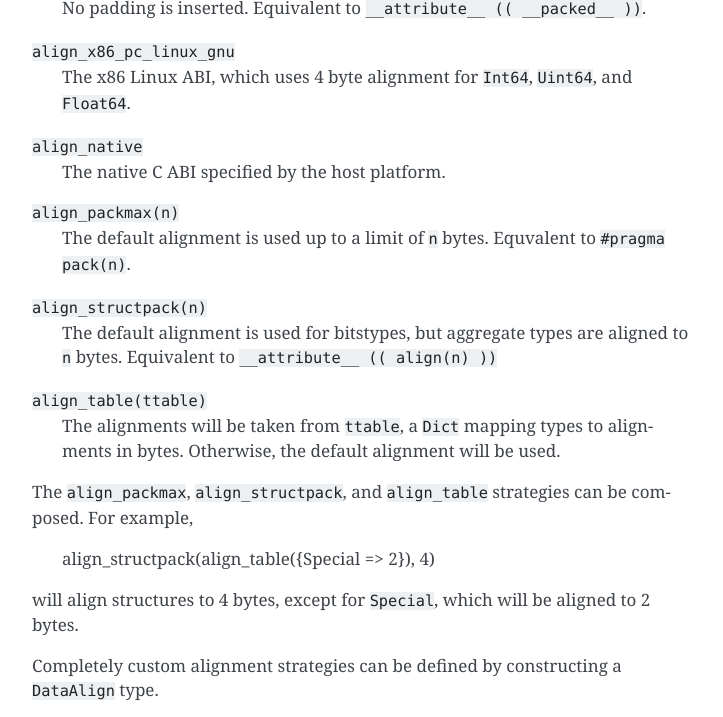
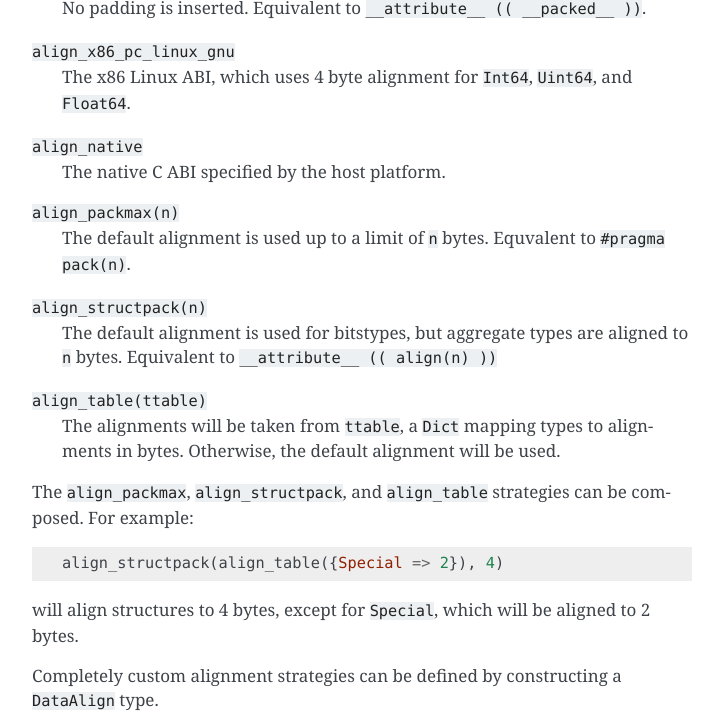
Before and after one commit to pao/StrPack.jl, a Sphinx documentation site: the page built from doc/index.rst, in a window 1280 px wide and 900 px high, scrolled down 2700 px, cut to the strip 0-717 px from the top of the window. Shown: the whole strip, without its empty margins (388-1111 px from the left). Built offline with Sphinx 7.4.7, drawn with Linux system fonts in a browser that asks for light colours.

Commit message:
doc: Fix code blocks

```diff
--- a/doc/index.rst
+++ b/doc/index.rst
@@ -77,7 +77,7 @@ Macros
 
 .. function:: @struct(type, strategy, endianness)
 
-    Create and register a structural Julia type with StrPack. The type argument uses an extended form of the standard Julia type syntax to define the size of arrays and strings. Each element must declare its type, and each type must be reducible to a bits type or array or composite of bits types.
+    Create and register a structural Julia type with StrPack. The type argument uses an extended form of the standard Julia type syntax to define the size of arrays and strings. Each element must declare its type, and each type must be reducible to a bits type or array or composite of bits types.::
 
         @struct type StructuralType
             a::Float64 # a bits type
@@ -137,7 +137,7 @@ The predefined strategies are:
 ``align_table(ttable)``
     The alignments will be taken from ``ttable``, a ``Dict`` mapping types to alignments in bytes. Otherwise, the default alignment will be used.
 
-The ``align_packmax``, ``align_structpack``, and ``align_table`` strategies can be composed. For example,
+The ``align_packmax``, ``align_structpack``, and ``align_table`` strategies can be composed. For example::
 
     align_structpack(align_table({Special => 2}), 4)
 
```
